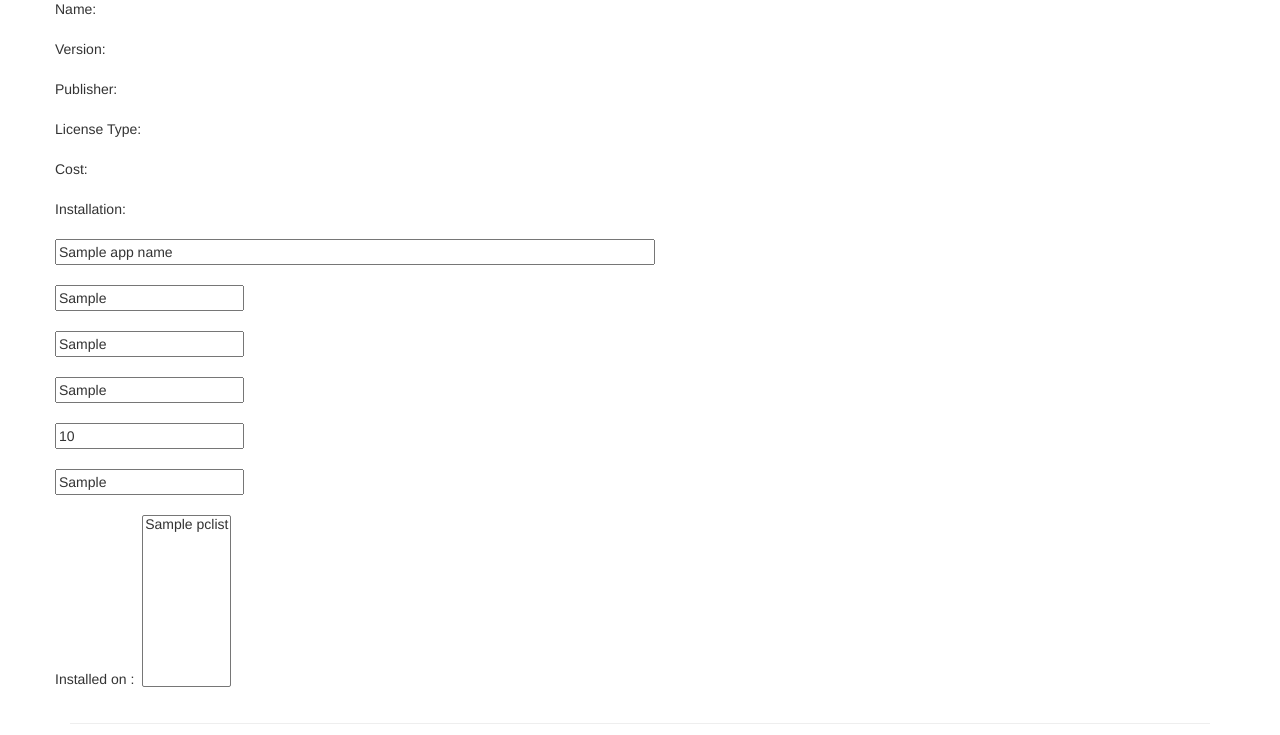
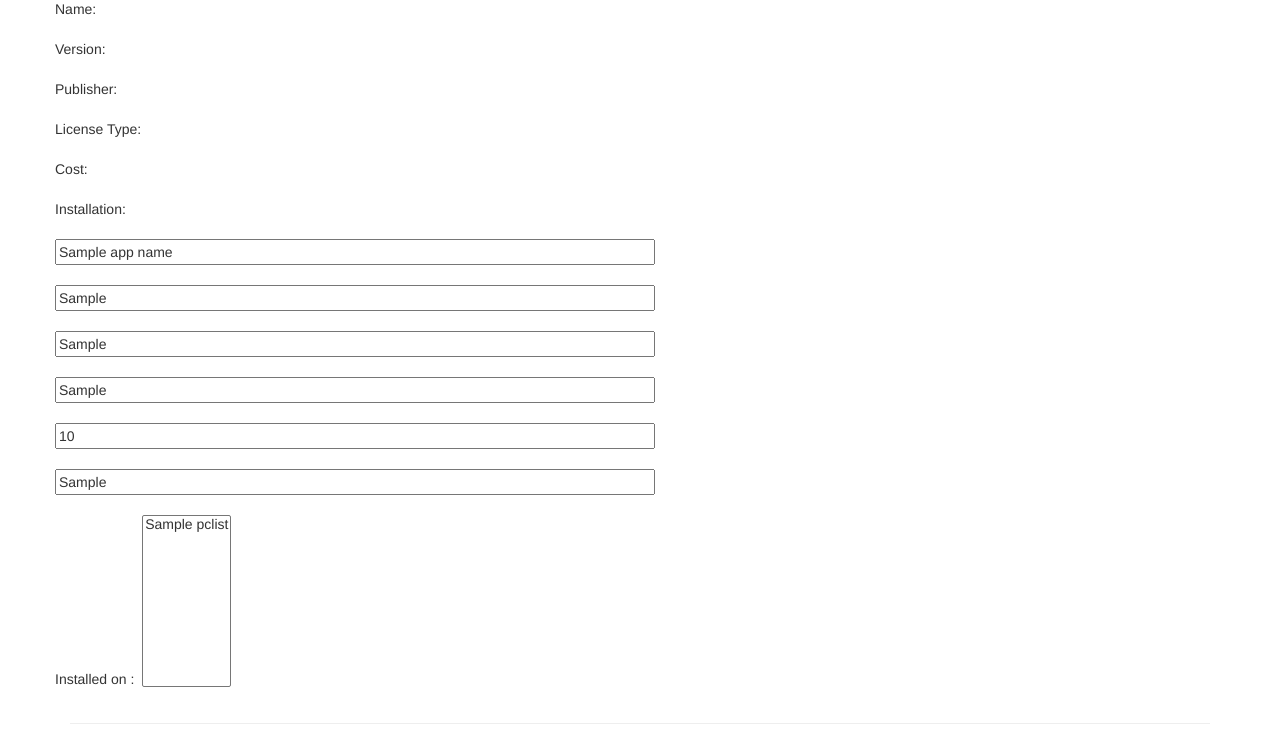
Before and after one commit to vitush/licenseparser, a Django app: template templates/appinfo.html in a window 1280 px wide. Shown: the part 101-836 px from the top of the page. Run offline with Django 3.2, Linux system fonts and the light colour scheme; the template is opened without the code that fills it: most values are stand-ins (such as "Sample title", 1, 10 or a date in 2020); parts of the project's set-up code (start-up, migrations or seed data) failed here and were passed over; some libraries are stand-ins or nearby versions.

```diff
--- a/templates/appinfo.html
+++ b/templates/appinfo.html
@@ -29,11 +29,11 @@
 
     <div class="span3">
         <input name="name"      readonly value="{{ app_name }}" class="appname"><br><br>
-        <input name="version"   readonly value="{{ app_version }}"><br><br>
-        <input name="publisher" readonly value="{{ app_publisher }}"><br><br>
-        <input name="license"   readonly value="{{ app_license }}"><br><br>
-        <input name="cost"               value="{{ app_cost }}"><br><br>
-        <input name="installation" readonly value="{{ app_installation }}"><br><br>
+        <input name="version"   readonly value="{{ app_version }}" class="appname"><br><br>
+        <input name="publisher" readonly value="{{ app_publisher }}" class="appname"><br><br>
+        <input name="license"   readonly value="{{ app_license }}" class="appname"><br><br>
+        <input name="cost"               value="{{ app_cost }}" class="appname"><br><br>
+        <input name="installation" readonly value="{{ app_installation }}" class="appname" ><br><br>
 
 
 		<p>
```
